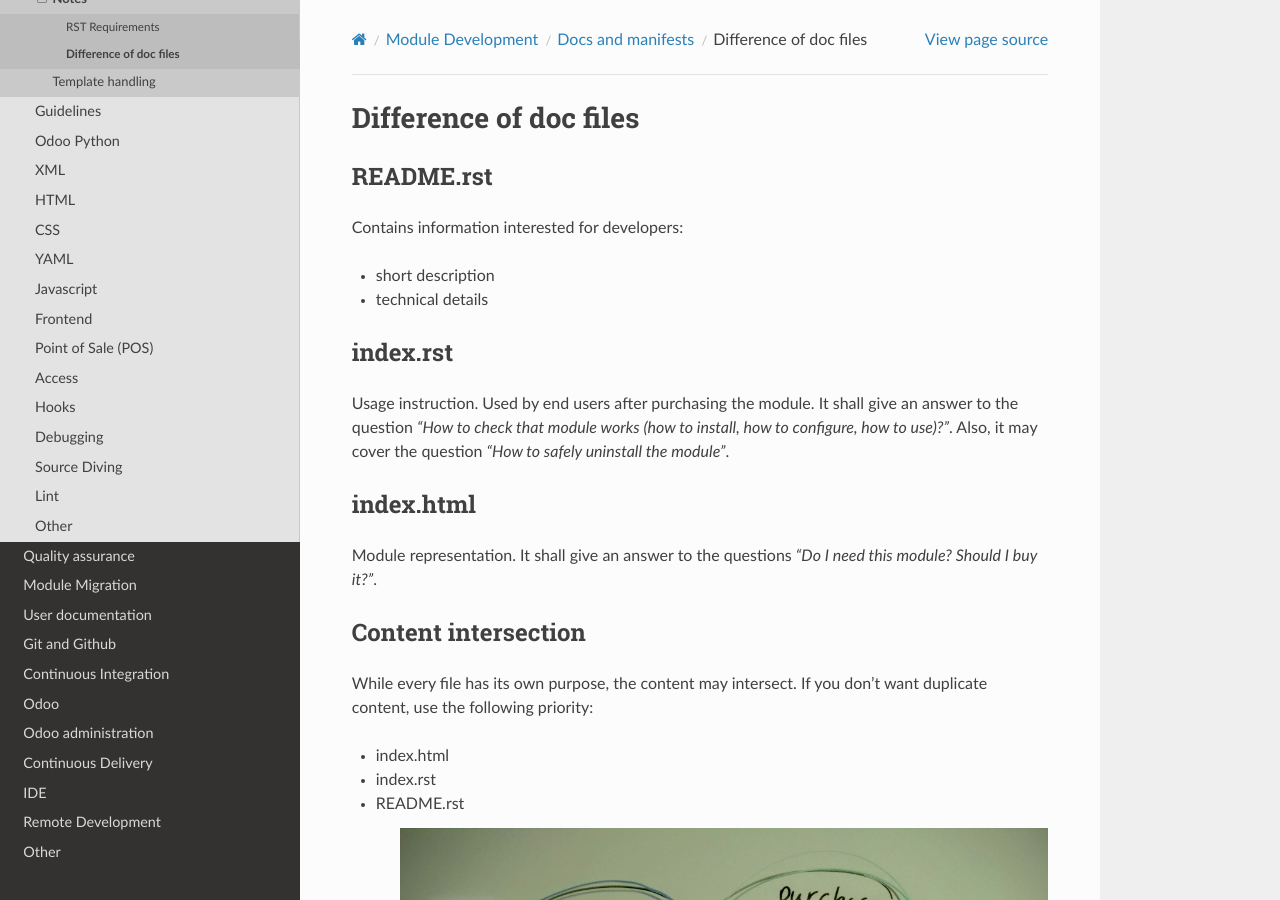
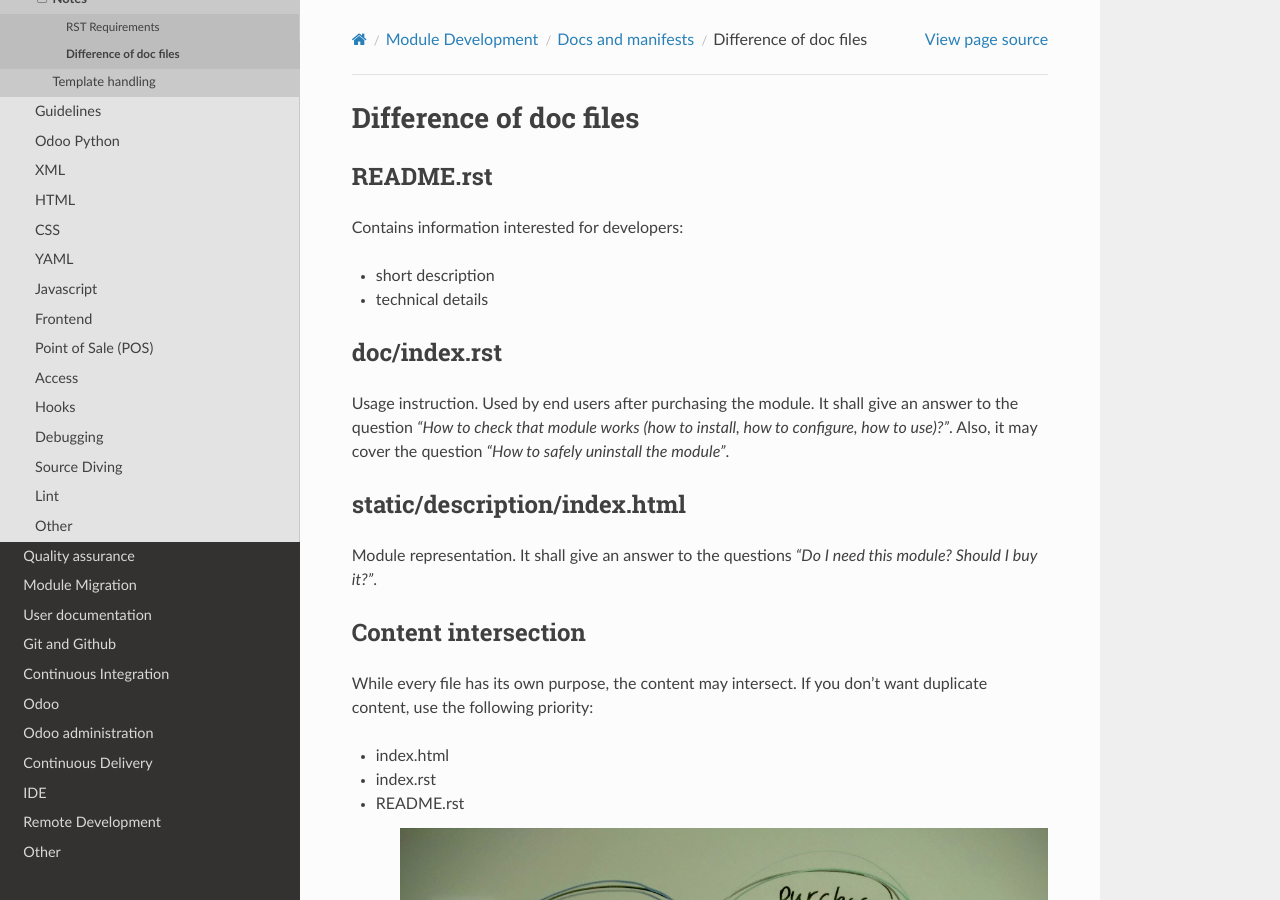
Before and after one commit to itpp-labs/odoo-development, a Sphinx documentation site: the page built from docs/dev/docs/doc-files-understanding.rst, in a window 1280 px wide and 900 px high. Built offline with Sphinx 7.4.7 and the Read the Docs theme 2.0.0, drawn with Linux system fonts in a browser that asks for light colours.

Commit message:
use full path for files

```diff
--- a/docs/dev/docs/doc-files-understanding.rst
+++ b/docs/dev/docs/doc-files-understanding.rst
@@ -10,14 +10,14 @@
 * short description
 * technical details
 
-index.rst
-=========
+doc/index.rst
+=============
 
 Usage instruction. Used by end users after purchasing the module. It shall give an answer to the question *"How to check that module works (how to install, how to configure, how to use)?"*. Also, it may cover the question *"How to safely uninstall the module"*.
 
 
-index.html
-==========
+static/description/index.html
+=============================
 
 Module representation. It shall give an answer to the questions *"Do I need this module? Should I buy it?"*.
 
```
